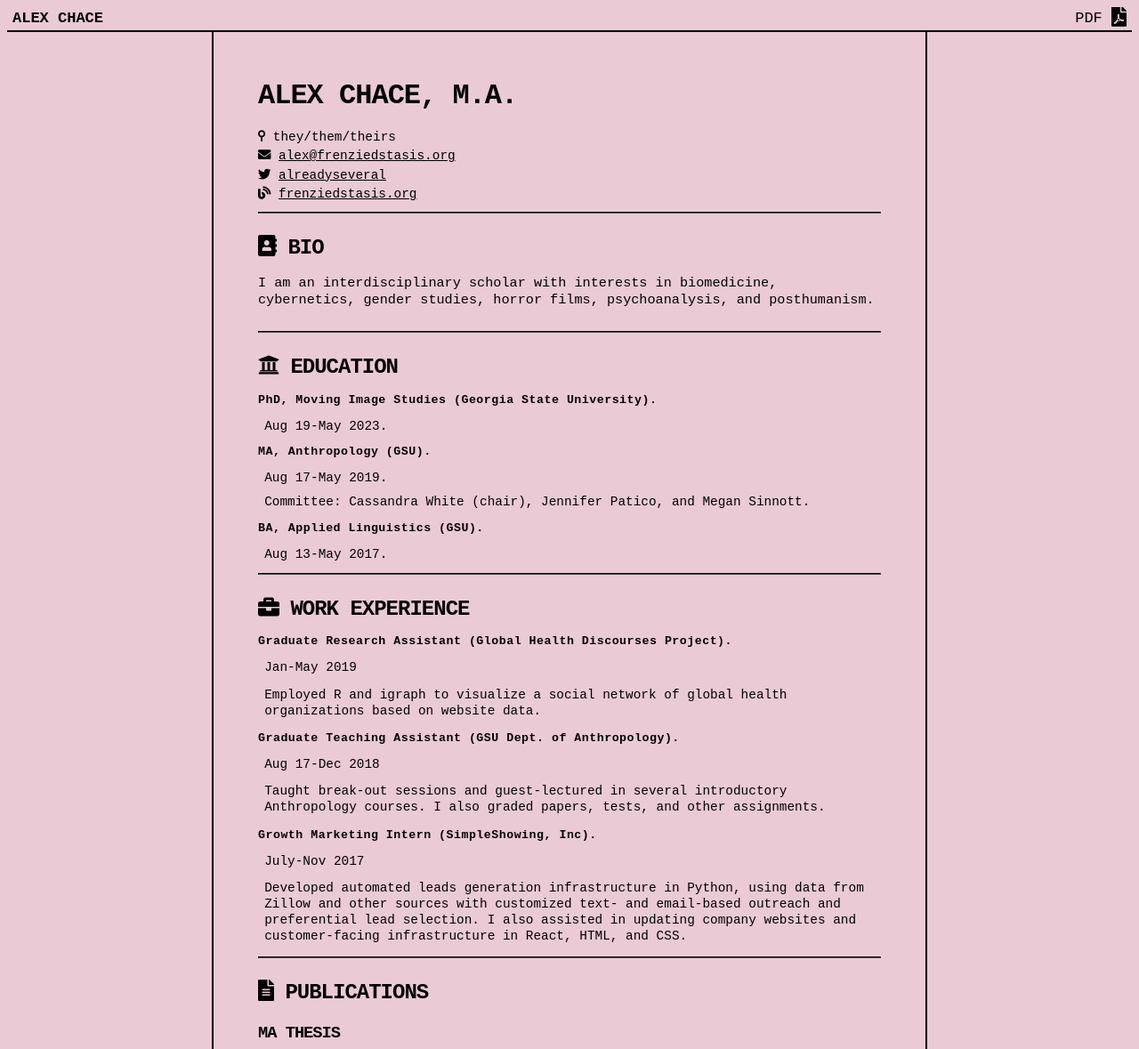
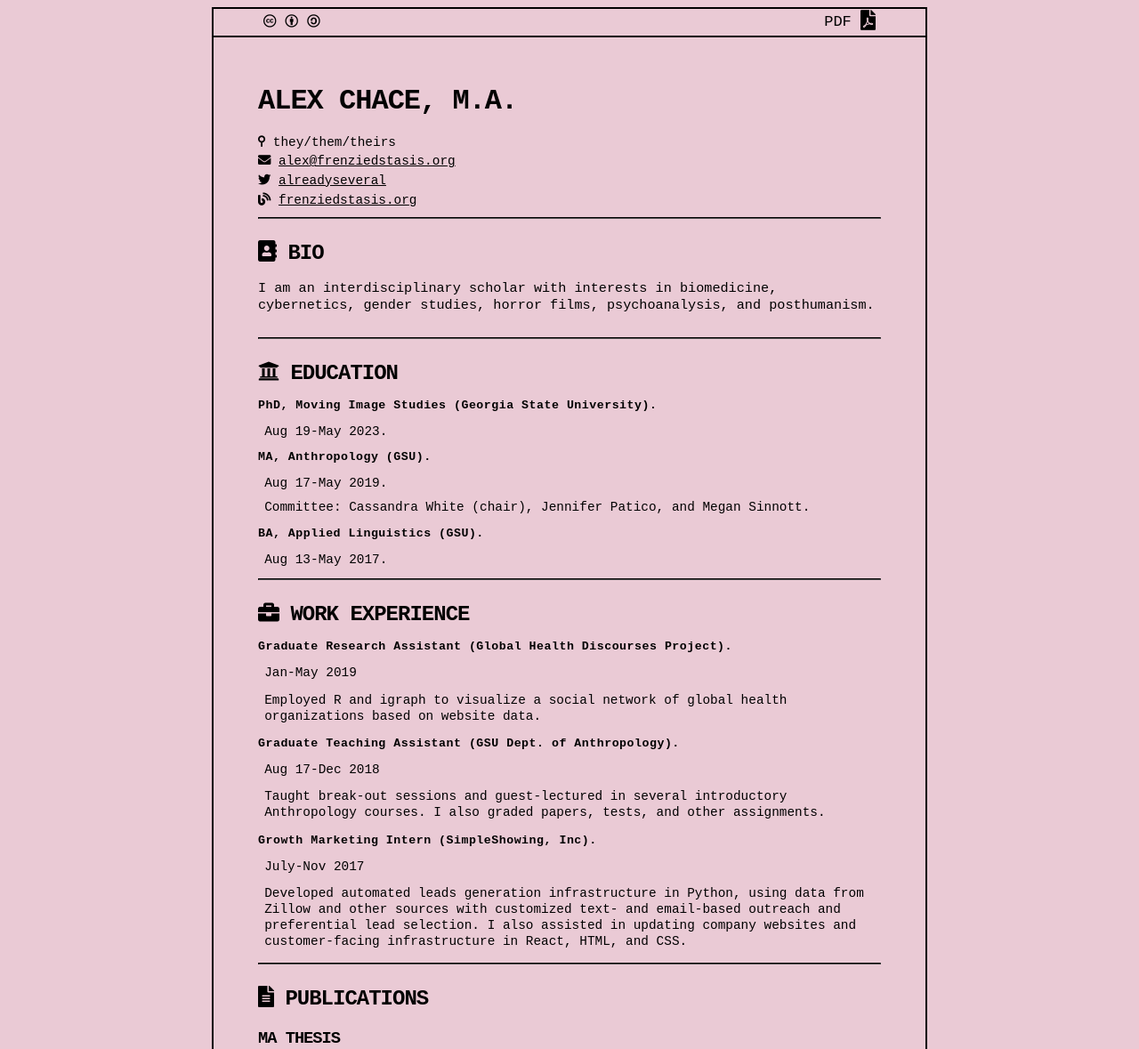
Before and after one commit to mrgntamayo/mrgntamayo.github.io, a Jekyll site: the page built from index.md, in a window 1280 px wide, cut to the strip 0-1179 px from the top of the page. Shown: the whole strip at 89% size. Built offline with Jekyll 4.4.1, drawn with Linux system fonts in a browser that asks for light colours; nearby versions of some CDN libraries; some web fonts are replaced; our own code applies the rules of GitHub Pages for plain Markdown files.

Commit message:
Build site at 2019-05-12 19:00:32 UTC

```diff
--- a/_includes/footer.html
+++ b/_includes/footer.html
@@ -1,14 +1,5 @@
 <footer>
 	<div class="row">
-	  <div class="column">
-		<a class="creative-commons" href="http://creativecommons.org/licenses/by-sa/4.0/">
-			<i class="fab fa-creative-commons fa-sm"></i>
-			<i class="fab fa-creative-commons-by fa-sm"></i>
-			<i class="fab fa-creative-commons-sa fa-sm"></i>
-		</a>
-	  </div>
-	  <div class="column" style="float: right; text-align: right;">
 	    <i class="far fa-copyright fa-sm"></i> {{ site.footer_copyright }}
-	  </div>
 	</div>
 </footer>
--- a/_includes/nav.html
+++ b/_includes/nav.html
@@ -1,7 +1,11 @@
 <div class="topnav">
 	<div class="row">
 		<div class="column">
-			<a {% if page.url == '/' %} class="active title" {% else %} class="title" {% endif %} href="{{ site.url }}{{ site.baseurl }}/">{{ site.title | upcase }}</a>
+			<a class="creative-commons" href="http://creativecommons.org/licenses/by-sa/4.0/">
+				<i class="fab fa-creative-commons fa-sm"></i>
+				<i class="fab fa-creative-commons-by fa-sm"></i>
+				<i class="fab fa-creative-commons-sa fa-sm"></i>
+			</a>
 		</div>
 		<div class="column" style="float: right; text-align: right;">
 			<a href= "{{ site.url }}{{ site.baseurl }}/assets/cv.pdf">PDF <i class="fas fa-file-pdf fa-lg"></i></a>
--- a/_layouts/default.html
+++ b/_layouts/default.html
@@ -5,7 +5,6 @@
 
 	<div class="wrapper">
 		{{ content }}
-
 	</div>
-	{% include footer.html %}
 </body>
+{% include footer.html %}
--- a/_sass/_base.scss
+++ b/_sass/_base.scss
@@ -84,12 +84,29 @@ a:hover {
  }
 
 footer {
+  max-width: -webkit-calc(800px - (#{$horizontal-spacing-unit} * 2));
+  max-width:         calc(800px - (#{$horizontal-spacing-unit} * 2));
+  margin-right: auto;
+  margin-left: auto;
+  padding-right: $horizontal-spacing-unit;
+  padding-left: $horizontal-spacing-unit;
+  overflow: hidden;
+  text-align: center;
+  display: block;
+  border-right: 2px solid black;
+  border-left: 2px solid black;
   border-top: 2px solid $text-color;
 
-  a:hover {
-    background-color: $text-color;
-    color: $background-color;
+  border-bottom: 2px solid $text-color;
+  line-height: 1.75;
+  /* Add a color to the active/current link */
+  .active {
+    font-weight: bold;
   }
+  .title {
+    font-weight: $heading-font-weight;
+  }
+
 }
 .creative-commons {
   text-decoration: none;
--- a/_sass/_nav.scss
+++ b/_sass/_nav.scss
@@ -23,12 +23,21 @@
 }
 
 .topnav {
-  background-color: $background-color;
+  max-width: -webkit-calc(800px - (#{$horizontal-spacing-unit} * 2));
+  max-width:         calc(800px - (#{$horizontal-spacing-unit} * 2));
+  margin-right: auto;
+  margin-left: auto;
+  padding-right: $horizontal-spacing-unit;
+  padding-left: $horizontal-spacing-unit;
   overflow: hidden;
   text-align: left;
-  font-family: $heading-font-family;
+  display: block;
+  border-right: 2px solid black;
+  border-left: 2px solid black;
+  border-top: 2px solid $text-color;
+
   border-bottom: 2px solid $text-color;
-  line-height: 1.5;
+  line-height: 1.75;
   /* Add a color to the active/current link */
   .active {
     font-weight: bold;
```
Also changed, not shown: 4 other files.
